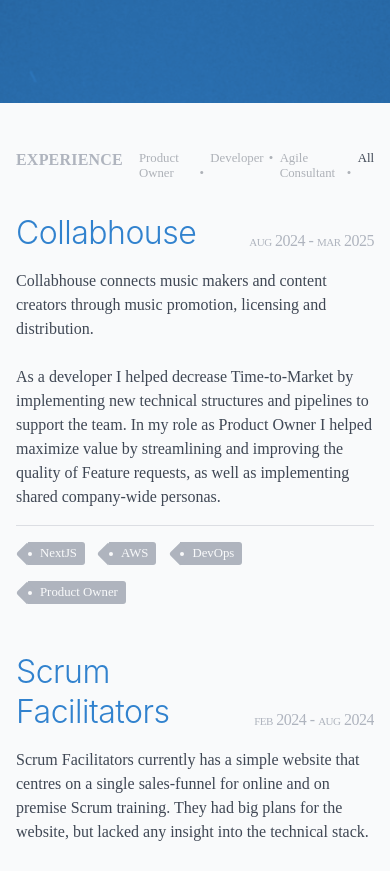
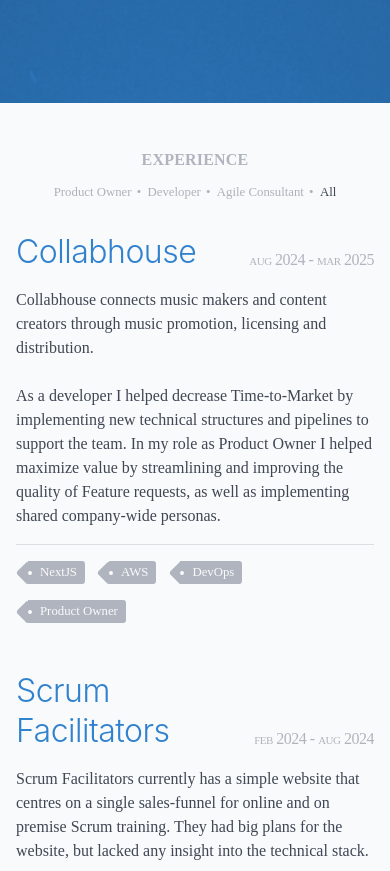
Before and after one commit to basdotearth/basdotearth, a Next.js app: page / in a window 390 px wide. Shown: the part 1040-1911 px from the top of the page. Built offline with nearby package versions, Linux system fonts and the light colour scheme; a web font is replaced by a local one.

Commit message:
Fix experienceToggle responsiveness

```diff
--- a/src/components/Pages/Resume/Resume.module.css
+++ b/src/components/Pages/Resume/Resume.module.css
@@ -92,6 +92,8 @@
   display: flex;
   padding: 1rem 0;
   margin: 0 0 1rem;
+  flex-wrap: wrap;
+  justify-content: center;
   gap: 1rem;
   align-items: flex-start;
   background-color: rgb(var(--bg));
@@ -99,8 +101,10 @@
 }
 
 .experienceToggles .sectionTitle {
+  width: 100%;
   flex-grow: 1;
   margin: 0;
+  text-align: center;
 }
 
 .experienceToggle {
@@ -205,4 +209,15 @@
   .main {
     grid-template-columns: 2.5fr 1fr;
   }
+
+  .experienceToggles {
+    flex-wrap: nowrap;
+    justify-content: flex-start;
+  }
+
+  .experienceToggles .sectionTitle {
+    width: auto;
+    text-align: start;
+  }
+
 }
```
